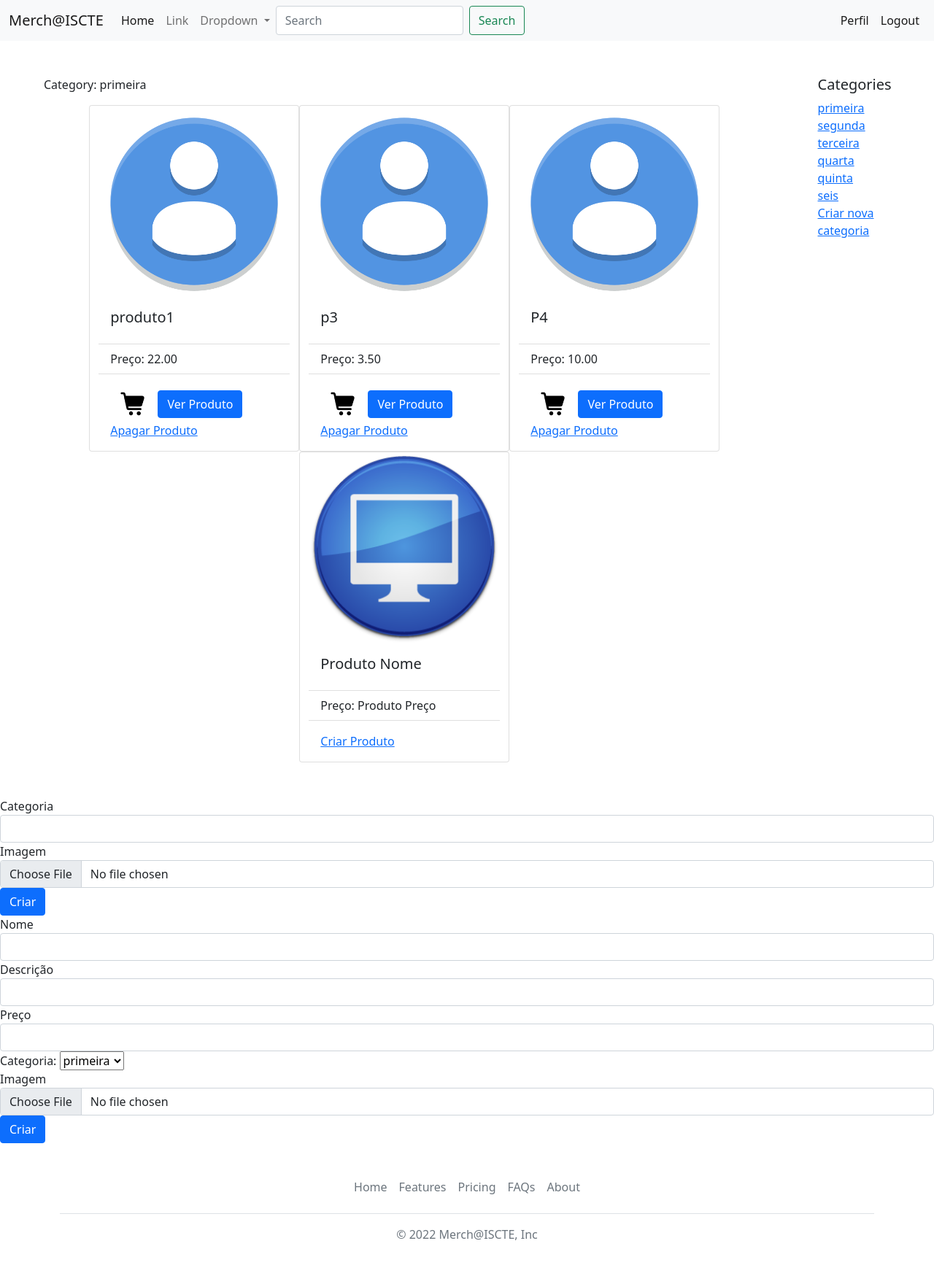
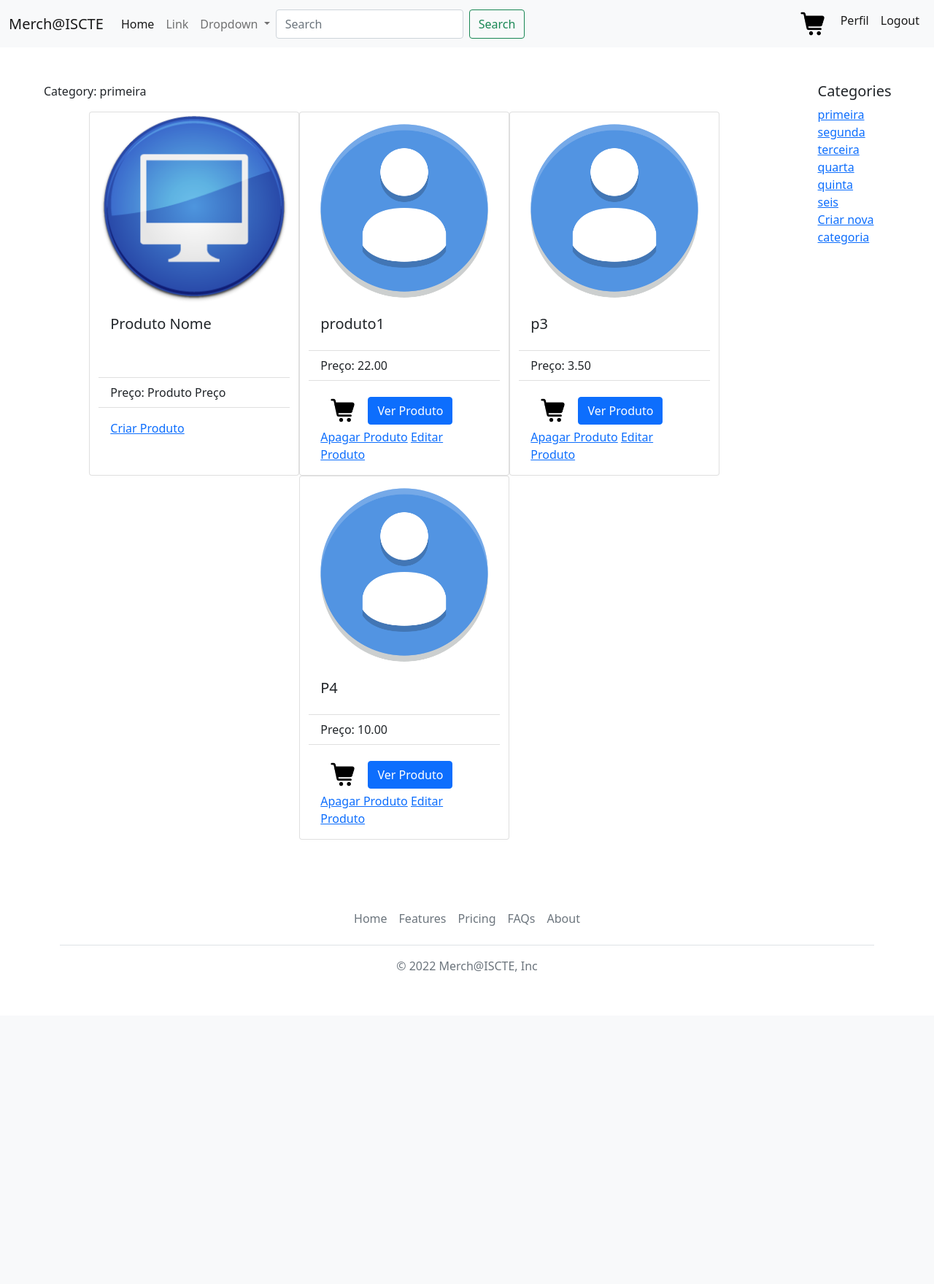
Before and after one commit to mspro1-iscte/DIAM_Projeto, a Django app: page /loja/detalhe_categoria/1 in a window 1280 px wide. Shown: the whole page at 73% size. After the commit the page ends 1332 px from the top, so only its background shows below. Run offline with Django 4.2, Linux system fonts and the light colour scheme; a user stored in the database is signed in; data comes from the database, SQL or seed files in the repository; both versions use the stored data as it was after the commit.

Commit message:
Shopping cart

```diff
--- a/Projeto/Merch_ISCTE/loja/models.py
+++ b/Projeto/Merch_ISCTE/loja/models.py
@@ -24,6 +24,9 @@
     def get_preco(self):
         return self.preco_data
 
+    def serialize(self):
+        return self.__dict__
+
 
 class Cliente(models.Model):
     user = models.OneToOneField(User, on_delete=models.CASCADE)
--- a/Projeto/Merch_ISCTE/loja/templates/loja/carrinho.html
+++ b/Projeto/Merch_ISCTE/loja/templates/loja/carrinho.html
@@ -7,6 +7,9 @@
 {% block blocobody %}
 
 {% if lista_carrinho %}
+<p>
+
+</p>
 <ul class="common-list">
     {% for produto in lista_carrinho %}
     <li class="common-list-item">
@@ -15,7 +18,8 @@
         </a>
         <h4>{{ produto.produto_nome }}</h4>
         <h5>{{ produto.preco_data }}</h5>
-        <button type="remove_carrinho">Remover do Carrinho</button>
+        <a href="{% url 'loja:remover_carrinho' produto.id %}" class="btn "> Remover
+        </a>
     </li>
 
     {% endfor %}
--- a/Projeto/Merch_ISCTE/loja/templates/loja/detalhe_categoria.html
+++ b/Projeto/Merch_ISCTE/loja/templates/loja/detalhe_categoria.html
@@ -9,8 +9,22 @@
 
     <div id="content" class="p-4 p-md-5 pt-5">
         <p>Category: {{ categoria.categoria_nome }}</p>
-        {% if lista_produto %}
         <div class="row justify-content-center" style="margin-left:0px;margin-right:0px;">
+            {% if request.user.is_superuser %}
+            <div class="card" style="width: 18rem;">
+                <img src="/static/media/computer.png" class="card-img-top" alt="...">
+                <div class="card-body">
+                    <h5 class="card-title">Produto Nome</h5>
+                </div>
+                <ul class="list-group list-group-flush">
+                    <li class="list-group-item">Preço: Produto Preço</li>
+                </ul>
+                <div class="card-body">
+                    <a href="{% url 'loja:criar_produto' categoria.id %}">Criar Produto</a>
+                </div>
+            </div>
+            {% endif %}
+            {% if lista_produto %}
             {% for produto in lista_produto %}
 
             <div class="card" style="width: 18rem;">
@@ -22,34 +36,47 @@
                     <li class="list-group-item">Preço: {{ produto.preco_data }}</li>
                 </ul>
                 <div class="card-body">
-                    <a href="{% url 'loja:carrinho' %}" class="btn ">
+                    <a href="{% url 'loja:adicionar_carrinho' produto.id %}" class="btn ">
                         <img width="35" height="35" src="{{'/static/media/shoppingcart.png'}}">
                     </a>
-                    <a href="" class="btn btn-primary">Ver Produto</a>
+                    <button type="button" class="btn btn-primary" data-bs-toggle="modal"
+                            data-bs-target="#staticBackdrop">
+                        Ver Produto
+                    </button>
+                    <div class="modal fade" id="staticBackdrop" data-bs-backdrop="static" data-bs-keyboard="false"
+                         tabindex="-1" aria-labelledby="staticBackdropLabel" aria-hidden="true">
+                        <div class="modal-dialog">
+                            <div class="modal-content">
+                                <div class="modal-header">
+                                    <h5 class="modal-title" id="staticBackdropLabel">Modal title</h5>
+                                    <button type="button" class="btn-close" data-bs-dismiss="modal"
+                                            aria-label="Close"></button>
+                                </div>
+                                <div class="modal-body">
+                                    ...
+                                </div>
+                                <div class="modal-footer">
+                                    <button type="button" class="btn btn-secondary" data-bs-dismiss="modal">Close
+                                    </button>
+                                    <button type="button" class="btn btn-primary">Understood</button>
+                                </div>
+                            </div>
+                        </div>
+                    </div>
                     {% if request.user.is_superuser %}
-                    <a href="{% url 'loja:apagar_produto' produto.id %}" >Apagar Produto</a>
+                    <a href="{% url 'loja:apagar_produto' produto.id %}">Apagar Produto</a>
+                    <a href="#">Editar Produto</a>
                     {% endif %}
                 </div>
             </div>
             {% endfor %}
-            {% if request.user.is_superuser %}
-                <div class="card" style="width: 18rem;">
-                <img src="/static/media/computer.png" class="card-img-top" alt="...">
-                <div class="card-body">
-                    <h5 class="card-title">Produto Nome</h5>
-                </div>
-                <ul class="list-group list-group-flush">
-                    <li class="list-group-item">Preço: Produto Preço</li>
-                </ul>
-                <div class="card-body">
-                    <a href="CriarProduto" >Criar Produto</a>
-                </div>
-            </div>
+            {% else %}
+            {% if not request.user.is_superuser %}
+            <p>Não há produtos disponíveis.</p>
+            {% endif %}
             {% endif %}
         </div>
-        {% else %}
-        <p>Não há produtos disponíveis.</p>
-        {% endif %}
+
     </div>
     <nav id="sidebar">
         <div class="p-4 pt-5">
@@ -63,7 +90,7 @@
                 {% endfor %}
                 {% if request.user.is_superuser %}
                 <li>
-                    <a href="CriarCategoria">Criar nova categoria</a>
+                    <a href="{% url 'loja:criar_categoria'%}">Criar nova categoria</a>
                 </li>
                 {% endif %}
             </ul>
@@ -75,5 +102,4 @@
 </div>
 
 
-
 {% endblock %}
--- a/Projeto/Merch_ISCTE/loja/templates/loja/index.html
+++ b/Projeto/Merch_ISCTE/loja/templates/loja/index.html
@@ -77,6 +77,11 @@
                 <a class="btn btn-outline-success" href="{% url 'loja:registaruser' %}" type="submit">Registar</a>
                 {% else %}
                 <li class="nav-item">
+                    <a href="{% url 'loja:carrinho' %}" class="btn ">
+                        <img width="35" height="35" src="{{'/static/media/shoppingcart.png'}}">
+                    </a>
+                </li>
+                <li class="nav-item">
                     <a class="nav-link active" aria-current="page" href="{% url 'loja:perfil' %}">Perfil</a>
                 </li>
                 <li class="nav-item">
@@ -96,20 +101,6 @@
         <p>All Products</p>
         {% if lista_produto %}
         <div class="row justify-content-center" style="margin-left:0px;margin-right:0px;">
-            {% if request.user.is_superuser %}
-            <div class="card" style="width: 18rem;">
-                <img src="/static/media/computer.png" class="card-img-top" alt="...">
-                <div class="card-body">
-                    <h5 class="card-title">Produto Nome</h5>
-                </div>
-                <ul class="list-group list-group-flush">
-                    <li class="list-group-item">Preço: Produto Preço</li>
-                </ul>
-                <div class="card-body">
-                    <a href="CriarProduto">Criar Produto</a>
-                </div>
-            </div>
-            {% endif %}
             {% for produto in lista_produto %}
 
             <div class="card" style="width: 18rem;">
@@ -121,7 +112,7 @@
                     <li class="list-group-item">Preço: {{ produto.preco_data }}</li>
                 </ul>
                 <div class="card-body">
-                    <a href="{% url 'loja:carrinho' %}" class="btn ">
+                    <a href="{% url 'loja:adicionar_carrinho' produto.id %}" class="btn ">
                         <img width="35" height="35" src="{{'/static/media/shoppingcart.png'}}">
                     </a>
                     <button type="button" class="btn btn-primary" data-bs-toggle="modal"
@@ -133,7 +124,7 @@
                         <div class="modal-dialog">
                             <div class="modal-content">
                                 <div class="modal-header">
-                                    <h5 class="modal-title" id="staticBackdropLabel">Modal title</h5>
+                                    <h5 class="modal-title" id="staticBackdropLabel">{{ produto.produto_nome }}</h5>
                                     <button type="button" class="btn-close" data-bs-dismiss="modal"
                                             aria-label="Close"></button>
                                 </div>
@@ -150,6 +141,7 @@
                     </div>
                     {% if request.user.is_superuser %}
                     <a href="{% url 'loja:apagar_produto' produto.id %}">Apagar Produto</a>
+                    <a href="#">Editar Produto</a>
                     {% endif %}
                 </div>
             </div>
@@ -171,7 +163,7 @@
                 {% endfor %}
                 {% if request.user.is_superuser %}
                 <li>
-                    <a href="CriarCategoria">Criar nova categoria</a>
+                    <a href="criar_categoria">Criar nova categoria</a>
                 </li>
                 {% endif %}
             </ul>
@@ -183,44 +175,6 @@
 </div>
 
 {% endblock %}
-
-
-<form action="{% url 'loja:nova_categoria' %}" enctype="multipart/form-data" method="post">
-    {% csrf_token %}
-    <div class="form-group">
-        <label>Categoria</label>
-        <input class="form-control" id="categoria_nome" name="categoria_nome" required="required"
-               type="text">
-        <label>Imagem</label>
-        <input class="form-control" id="categoria_file" name="categoria_file" type="file">
-    </div>
-    <input class="btn btn-primary btn-block" type="submit" value="Criar">
-</form>
-
-<form action="{% url 'loja:novo_produto' %}" method="post">
-    {% csrf_token %}
-    <div class="form-group">
-        <label>Nome</label>
-        <input class="form-control" id="produto_nome" name="produto_nome" required="required" type="text">
-        <label>Descrição</label>
-        <input class="form-control" id="produto_texto" name="produto_texto" type="text">
-        <label>Preço</label>
-        <input class="form-control" id="preco_data" name="preco_data" required="required" type="number"
-               min="0.01" step="0.01">
-        <label for="categoria_select">Categoria:</label>
-        <select id="categoria_select" name="categoria_select">
-            {% if lista_categoria %}
-            {% for categoria in lista_categoria %}
-            <option value="{{ categoria.id }}">{{ categoria.categoria_nome }}</option>
-            {% endfor %}
-            {% endif %}
-        </select>
-        <br>
-        <label>Imagem</label>
-        <input class="form-control" id="produto_file" name="file" type="file">
-    </div>
-    <input class="btn btn-primary btn-block" type="submit" value="Criar">
-</form>
 
 <!-- Optional JavaScript; choose one of the two! -->
 
--- a/Projeto/Merch_ISCTE/loja/urls.py
+++ b/Projeto/Merch_ISCTE/loja/urls.py
@@ -36,11 +36,17 @@
     path('nova_categoria', views.nova_categoria, name='nova_categoria'),
 
     # ex: loja/novo_produto
-    path('novo_produto', views.novo_produto, name='novo_produto'),
+    path('novo_produto/<int:categoria_id>', views.novo_produto, name='novo_produto'),
 
     # ex: loja/apagar_categoria
     path('apagar_categoria/<int:categoria_id>', views.apagar_categoria, name='apagar_categoria'),
     # ex: loja/apagar_produto
     path('apagar_produto/<int:produto_id>', views.apagar_produto, name='apagar_produto'),
 
+    # ex: loja/criar_categoria
+    path('criar_categoria', views.criar_categoria, name='criar_categoria'),
+    # ex: loja/criar_produto
+    path('criar_produto/<int:categoria_id>', views.criar_produto, name='criar_produto'),
+
+
 ]
--- a/Projeto/Merch_ISCTE/loja/views.py
+++ b/Projeto/Merch_ISCTE/loja/views.py
@@ -4,6 +4,8 @@
 from django.http import HttpResponse, HttpResponseRedirect
 from django.urls import reverse
 from django.core.files.storage import FileSystemStorage
+from django.core import serializers
+import json
 from django.contrib.auth.decorators import login_required, permission_required, user_passes_test
 
 from .models import Cliente, Produto, Categoria
@@ -22,6 +24,7 @@
     user = authenticate(username=username, password=password)
     if user is not None:
         login(request, user)
+        request.session['lista_carrinho'] = []
         return HttpResponseRedirect(reverse('loja:index'))
     else:
         return HttpResponseRedirect(reverse('loja:index'))
@@ -53,7 +56,13 @@
 
 
 def carrinho(request):
-    return render(request, 'loja/carrinho.html')
+    lista_ids = request.session['lista_carrinho']
+    lista_carrinho = []
+    for id in lista_ids:
+        produto = get_object_or_404(Produto, pk=id)
+        lista_carrinho.append(produto)
+    context = {'lista_carrinho': lista_carrinho}
+    return render(request, 'loja/carrinho.html', context)
 
 
 def nova_categoria(request):
@@ -70,18 +79,17 @@
     return HttpResponseRedirect(reverse('loja:index'))
 
 
-def novo_produto(request):
+def novo_produto(request, categoria_id):
     produto_nome = request.POST['produto_nome']
     produto_texto = request.POST['produto_texto']
     preco_data = request.POST['preco_data']
-    categoria_select = request.POST['categoria_select']
-    cat = get_object_or_404(Categoria, pk=categoria_select)
-
+    cat = get_object_or_404(Categoria, pk=categoria_id)
     if bool(request.FILES.get('produto_file', False)):
         myfile = request.FILES['produto_file']
         fs = FileSystemStorage()
         filename = fs.save(myfile.name, myfile)
         uploaded_file_url = fs.url(filename)[5:]  # remover /loja
+        print(uploaded_file_url)
         produto = Produto(produto_nome=produto_nome, produto_texto=produto_texto, preco_data=preco_data,
                           categoria=cat, foto=uploaded_file_url)
 
@@ -94,26 +102,24 @@
 
 
 def adicionar_carrinho(request, produto_id):
-    produto = get_object_or_404(Produto, pk=produto_id)
 
-    if 'lista_carrinho' not in request.session:
-        request.session['lista_carrinho'] = [produto]
+    if not 'lista_carrinho' in request.session or not request.session['lista_carrinho']:
+        request.session['lista_carrinho'] = [produto_id]
 
     else:
         lista_carrinho = request.session['lista_carrinho']
-        lista_carrinho.append(produto)
+        lista_carrinho.append(produto_id)
         request.session['lista_carrinho'] = lista_carrinho
-        print(lista_carrinho)
-    return render(request, 'loja/detalhe_produto.html', {'produto': produto})
+    print(request.session['lista_carrinho'])
+    return HttpResponseRedirect(reverse('loja:index'))
+    #return render(request, 'loja/detalhe_produto.html', {'produto': produto})
 
 
 def remover_carrinho(request, produto_id):
-    produto = get_object_or_404(Produto, pk=produto_id)
-
-    if request.method == 'POST':
-        remove_carrinho = request.POST['remove_carrinho']
-        request.session['lista_carrinho'] -= [remove_carrinho]
-    return render(request, 'loja/carrinho.html', {'produto': produto})
+    lista_carrinho = request.session['lista_carrinho']
+    lista_carrinho.remove(produto_id)
+    request.session['lista_carrinho'] = lista_carrinho
+    return HttpResponseRedirect(reverse('loja:carrinho'))
 
 
 def registo(request):
@@ -151,3 +157,13 @@
     record = Produto.objects.get(id=produto_id)
     record.delete()
     return HttpResponseRedirect(reverse('loja:index'))
+
+
+def criar_categoria(request):
+    return render(request, 'loja/criar_categoria.html')
+
+
+def criar_produto(request, categoria_id):
+    categoria = get_object_or_404(Categoria, pk=categoria_id)
+    context = {'categoria': categoria}
+    return render(request, 'loja/criar_produto.html', context)
```
Also changed, not shown: Projeto/Merch_ISCTE/loja/templates/loja/criar_categoria.html (added, +19 -0 lines), Projeto/Merch_ISCTE/loja/templates/loja/criar_produto.html (added, +24 -0 lines), Projeto/Merch_ISCTE/db.sqlite3.
